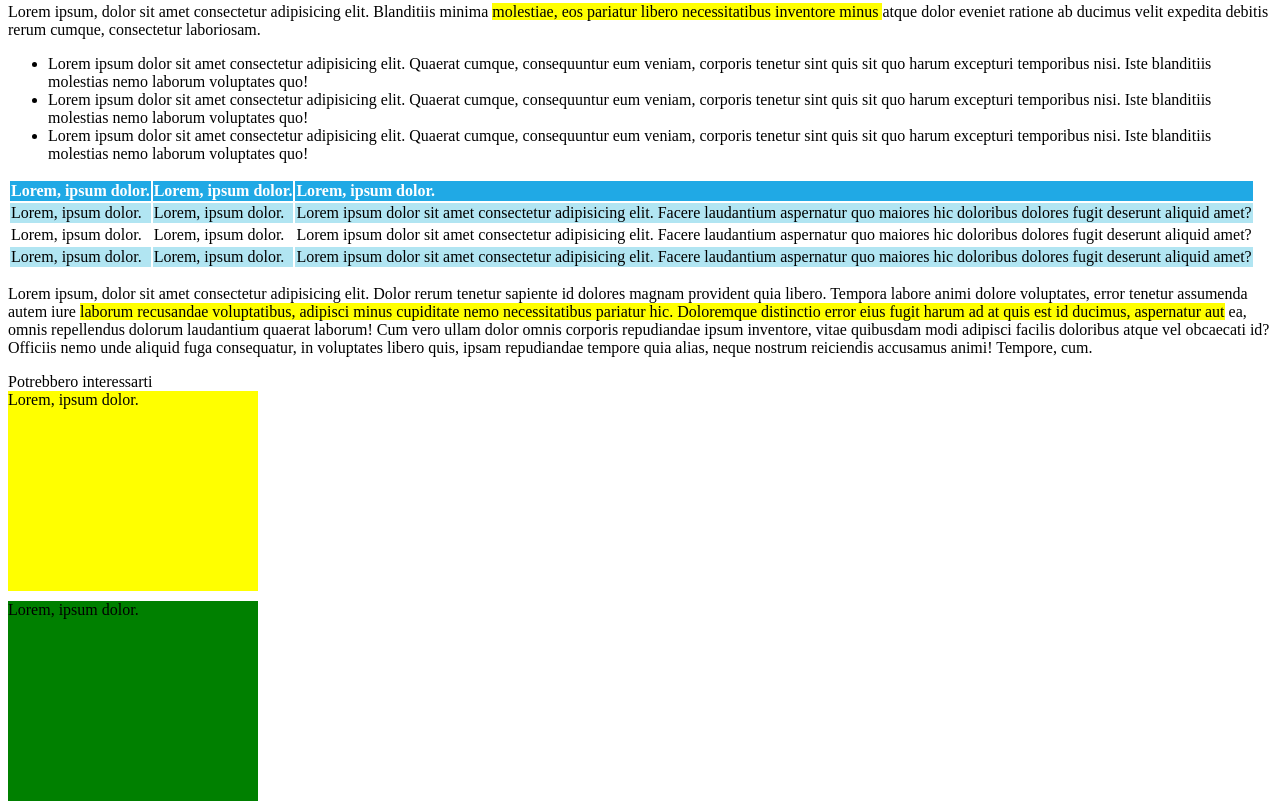
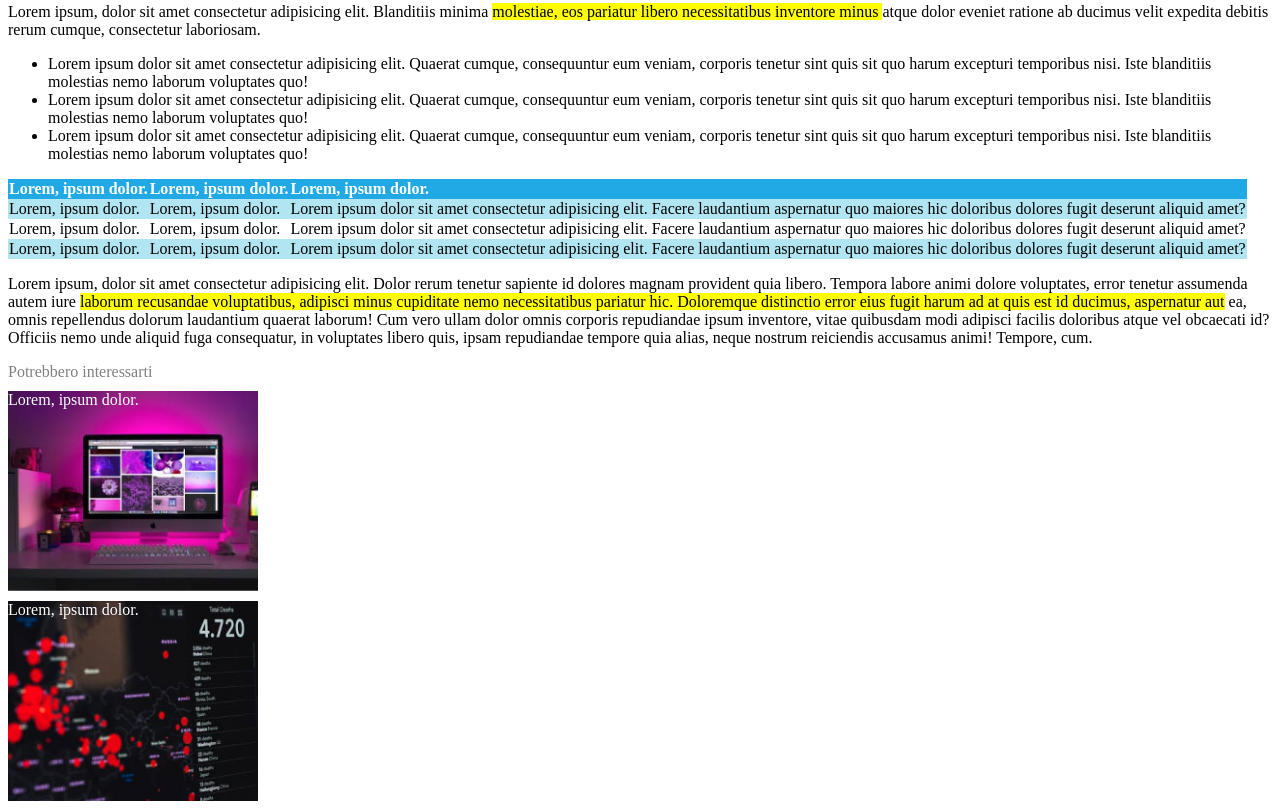
Before and after one commit to AleDesa98/html-css-booleaner, a plain HTML site: page index.html in a window 1280 px wide. Shown: the part 645-1454 px from the top of the page. Drawn offline with Linux system fonts and the light colour scheme.

Commit message:
continuazione

```diff
--- a/css/style.css
+++ b/css/style.css
@@ -1,12 +1,26 @@
 .pattern {
-    background-image: url("img/pattern.png");
-    background-color: rgba(0, 0, 255, 0.2);
+    background-image: url("../img/pattern.png");
+    background-color: rgba(0, 0, 255, 0.4);
     height: 100px;
+    background-size: cover;
+    background-size: 40%;
+}
 
+.logo{
+    width: 200px;
+    text-align: top;
+}
+
+.blu{
+    color: blue;
 }
 
 .descrizione-foto {
     font-size: 14px;
+}
+
+table {
+    border-spacing: 0px;
 }
 
 th {
@@ -19,24 +33,6 @@ th {
     background-color: #B1E5F2;
 }
 
-.titolo-foto1 {
-    height: 200px;
-    width: 250px;
-    background-image: url("img/monitor.jpg");
-    background-size: cover;
-    background-color: yellow;
-
-}
-
-.titolo-foto2 {
-    height: 200px;
-    width: 250px;
-    background-image: url("img/monitor.jpg");
-    background-size: cover;
-    background-color: green;
-
-}
-
 .spazio{
     height: 10px;
 }
@@ -45,6 +41,24 @@ th {
     background-color: yellow;
 }
 
-.blu{
-    color: blue;
+.foto1{
+    width: 250px;
+    height: 200px;
+    background-image: url("../img/monitor.jpg");
+    background-size: cover;
 }
+
+.potrebbero-interessarti{
+    color: grey;
+}
+
+.foto2{
+    width: 250px;
+    height: 200px;
+    background-image: url("../img/graph.jpg");
+    background-size: cover;
+}
+
+.testo-foto{
+    color: white;
+}
--- a/index.html
+++ b/index.html
@@ -9,7 +9,9 @@
 </head>
 <body>
     <header>
-        <div class="pattern"></div>
+        <div class="pattern">
+            <img class="logo" src="img/logo.svg" alt="logo">
+        </div>
     </header>
 
     <!-- Titolo -->
@@ -73,15 +75,14 @@
      </p>
 
      <footer>
-         <div>
-             Potrebbero interessarti
-         </div>
-         <div class="titolo-foto1">
-             Lorem, ipsum dolor.
+         <div class="potrebbero-interessarti">Potrebbero interessarti</div>
+         <div class="spazio"></div>
+         <div class="foto1">
+            <div class="testo-foto">Lorem, ipsum dolor.</div>
          </div>
          <div class="spazio"></div>
-         <div class="titolo-foto2">
-             Lorem, ipsum dolor.
+         <div class="foto2">
+            <div class="testo-foto">Lorem, ipsum dolor.</div>
          </div>
      </footer>
 
```
Also changed, not shown: 1 other file.
